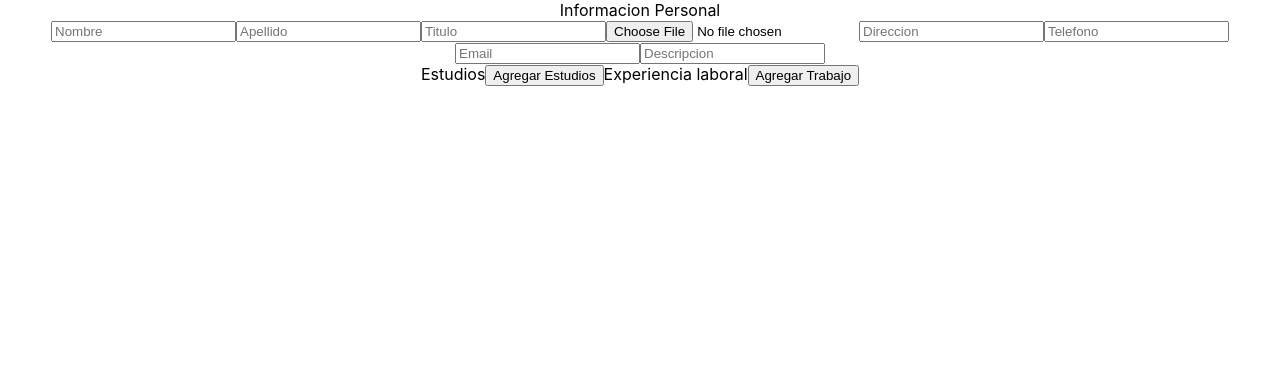
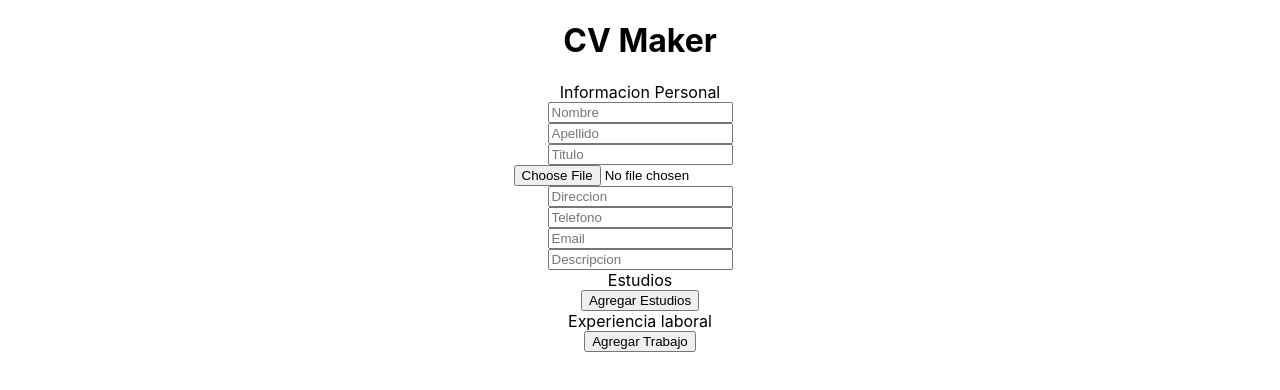
Before and after one commit to SebasDrewes/cv-maker, a React (Create React App) app: page / in a window 1280 px wide. Shown: the top 390 px of the page. Built offline with nearby package versions, Linux system fonts and the light colour scheme.

Commit message:
agregada funcionalidad eliminar work/study

```diff
--- a/src/App.css
+++ b/src/App.css
@@ -1,38 +1,13 @@
-.App {
+#title {
   text-align: center;
 }
-
-.App-logo {
-  height: 40vmin;
-  pointer-events: none;
-}
-
-@media (prefers-reduced-motion: no-preference) {
-  .App-logo {
-    animation: App-logo-spin infinite 20s linear;
-  }
-}
-
-.App-header {
-  background-color: #282c34;
-  min-height: 100vh;
+.container {
   display: flex;
   flex-direction: column;
   align-items: center;
-  justify-content: center;
-  font-size: calc(10px + 2vmin);
-  color: white;
 }
-
-.App-link {
-  color: #61dafb;
+form {
+  display: flex;
+  flex-direction: column;
+  align-items: center;
 }
-
-@keyframes App-logo-spin {
-  from {
-    transform: rotate(0deg);
-  }
-  to {
-    transform: rotate(360deg);
-  }
-}
--- a/src/App.js
+++ b/src/App.js
@@ -1,3 +1,5 @@
+/* eslint-disable no-unused-vars */
+/* eslint-disable react/button-has-type */
 /* eslint-disable react/jsx-filename-extension */
 /* eslint-disable consistent-return */
 /* eslint-disable no-console */
@@ -61,6 +63,8 @@ class App extends React.Component {
     this.addWork = this.addWork.bind(this);
     this.displayWorkForm = this.displayWorkForm.bind(this);
     this.workForm = this.workForm.bind(this);
+    this.removeWork = this.removeWork.bind(this);
+    this.removeStudy = this.removeStudy.bind(this);
   }
 
   saveGeneralInfo(e) {
@@ -190,6 +194,18 @@ class App extends React.Component {
     return <button onClick={this.displayWorkForm} type="button">Agregar Trabajo</button>;
   }
 
+  removeStudy(id) {
+    this.setState({
+      studiesList: this.state.studiesList.filter(((study) => study.id !== id)),
+    });
+  }
+
+  removeWork(id) {
+    this.setState({
+      workList: this.state.workList.filter(((work) => work.id !== id)),
+    });
+  }
+
   studyList() {
     const studies = [];
     for (let i = 0; i < this.state.studiesList.length; i += 1) {
@@ -216,6 +232,7 @@ class App extends React.Component {
             {' '}
             {this.state.studiesList[i].to}
           </p>
+          <button onClick={(e) => this.removeStudy(id)}>X</button>
         </div>,
       );
     }
@@ -253,6 +270,7 @@ class App extends React.Component {
             {' '}
             {this.state.workList[i].to}
           </p>
+          <button onClick={(e) => this.removeWork(id)}>X</button>
         </div>,
       );
     }
@@ -262,6 +280,8 @@ class App extends React.Component {
   render() {
     return (
       <div className="App">
+        <h1 id="title">CV Maker</h1>
+        <div className="container">
           Informacion Personal
           <GeneralInfo saveGeneralInfo={this.saveGeneralInfo} />
           Estudios
@@ -273,6 +293,7 @@ class App extends React.Component {
           {this.workForm()}
           {this.displayWorkButton()}
         </div>
+      </div>
     );
   }
 }
```
Lines whose indentation alone changed are shown as unchanged.
